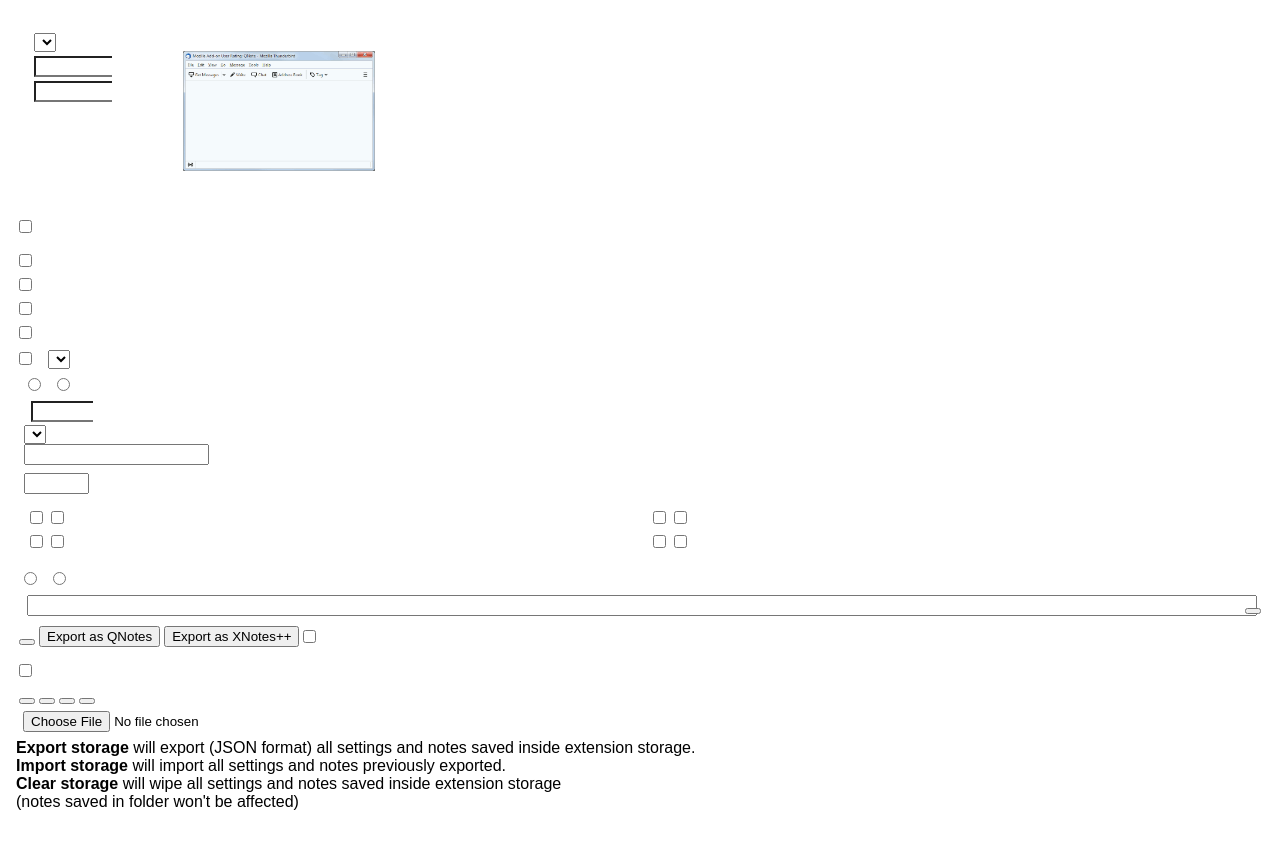
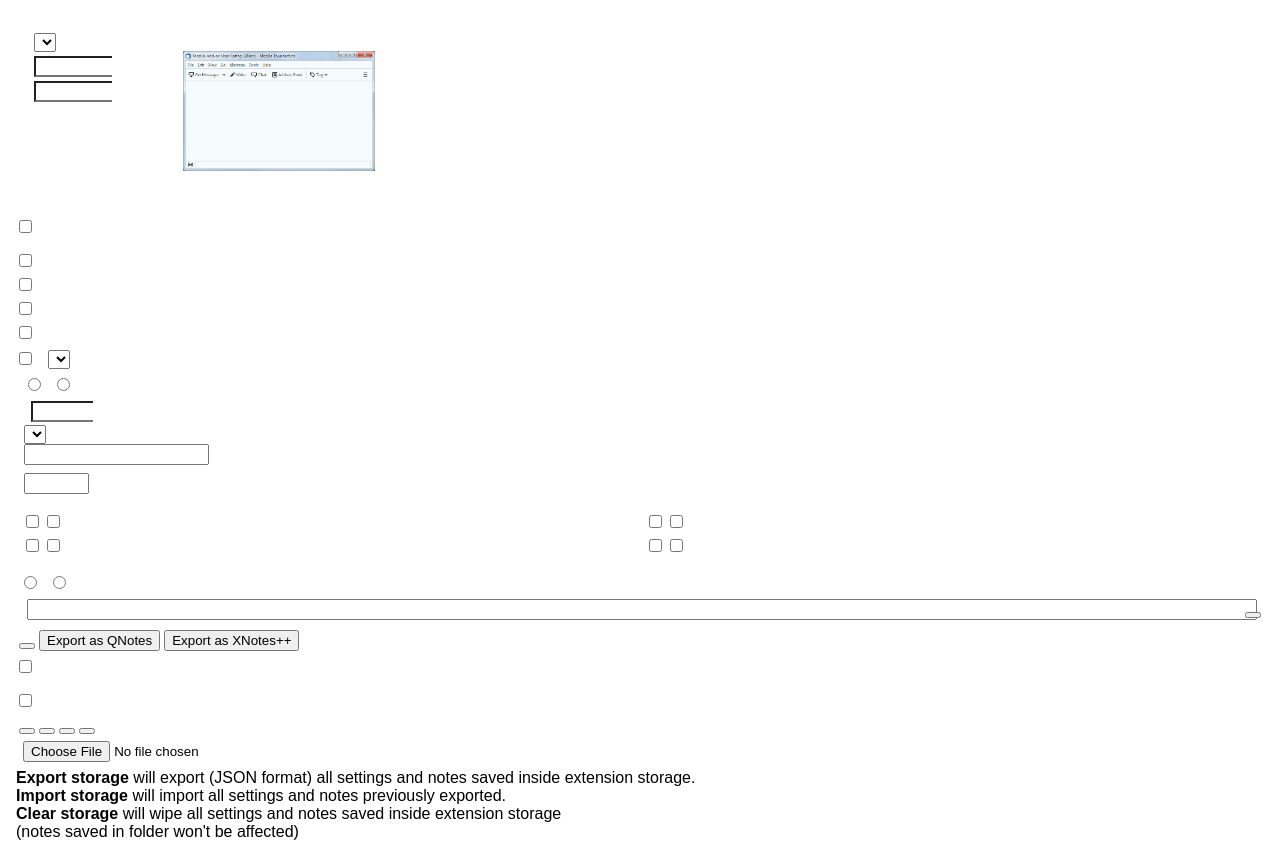
Before and after one commit to mlazdans/qnote, a browser extension: page html/options.html in a window 1280 px wide. Before the commit the page ends 811 px from the top, so only its background shows below. Drawn offline with Linux system fonts and the light colour scheme.

Commit message:
Comapct options page

```diff
--- a/html/options.html
+++ b/html/options.html
@@ -129,8 +129,9 @@
 			<td width="50%" valign="top">
 				<table>
 					<tr>
-						<td data-i18n="enable.message_attach"></td>
-
+						<td colspan="5" data-i18n="enable.message_attach"></td>
+					</tr>
+					<tr>
 						<td data-i18n="attach.top" style="text-align: right;"></td>
 						<td><input type="checkbox" id="messageAttachTopTitle" name="messageAttachTopTitle" data-preference="messageAttachTopTitle"></td>
 						<td><label style="font-size: smaller" for="messageAttachTopTitle" data-i18n="attach.title"></label></td>
@@ -138,8 +139,6 @@
 						<td><label style="font-size: smaller" for="messageAttachTopText" data-i18n="attach.text"></label></td>
 					</tr>
 					<tr>
-						<td></td>
-
 						<td data-i18n="attach.bottom" style="text-align: right;"></td>
 						<td><input type="checkbox" id="messageAttachBottomTitle" name="messageAttachBottomTitle" data-preference="messageAttachBottomTitle"></td>
 						<td><label style="font-size: smaller" for="messageAttachBottomTitle" data-i18n="attach.title"></label></td>
@@ -151,8 +150,9 @@
 			<td width="50%" valign="top">
 				<table>
 					<tr>
-						<td data-i18n="enable.print_attach"></td>
-
+						<td colspan="5" data-i18n="enable.print_attach"></td>
+					</tr>
+					<tr>
 						<td data-i18n="attach.top" style="text-align: right;"></td>
 						<td><input type="checkbox" id="printAttachTopTitle" name="printAttachTopTitle" data-preference="printAttachTopTitle"></td>
 						<td><label style="font-size: smaller" for="printAttachTopTitle" data-i18n="attach.title"></label></td>
@@ -160,8 +160,6 @@
 						<td><label style="font-size: smaller" for="printAttachTopText" data-i18n="attach.text"></label></td>
 					</tr>
 					<tr>
-						<td></td>
-
 						<td data-i18n="attach.bottom" style="text-align: right;"></td>
 						<td><input type="checkbox" id="printAttachBottomTitle" name="printAttachBottomTitle" data-preference="printAttachBottomTitle"></td>
 						<td><label style="font-size: smaller" for="printAttachBottomTitle" data-i18n="attach.title"></label></td>
@@ -203,9 +201,14 @@
 			<td><button type="button" id="importFolderButton" data-i18n="import.folder.button"></button></td>
 			<td><button type="button" id="exportQNotesButton">Export as QNotes</button></td>
 			<td><button type="button" id="exportXNotesButton">Export as XNotes++</button></td>
+			<td><div id="importFolderLoader" style="display: none;"><img src="../images/loader.gif" alt="Loading..."></div></td>
+		</tr>
+	</table>
+
+	<table>
+		<tr>
 			<td><input type="checkbox" id="overwriteExistingNotes"></td>
 			<td><label for="overwriteExistingNotes" data-i18n="overwrite.existing.notes"></label></td>
-			<td><div id="importFolderLoader" style="display: none;"><img src="../images/loader.gif" alt="Loading..."></div></td>
 		</tr>
 	</table>
 </fieldset>
```
